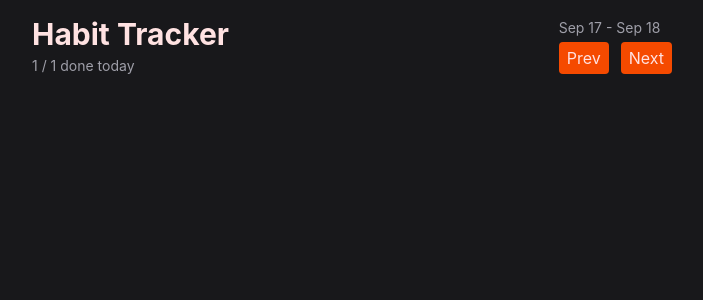
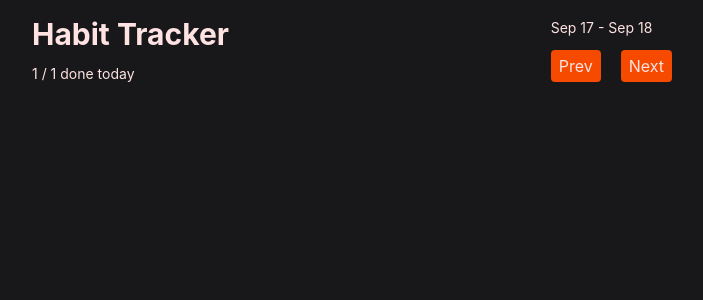
Before and after one commit to hedysom/habitTracker, a React (Vite) app: page / in a window 1280 px wide. Shown: the top 300 px of the page, without its empty margins (288-991 px from the left). Built offline with nearby package versions, Linux system fonts and the light colour scheme.

Commit message:
header separate component

```diff
--- a/src/App.tsx
+++ b/src/App.tsx
@@ -1,4 +1,5 @@
-import { Button } from "./components/Button"
+import { Header } from "./components/Header"
+import { HabitForm } from "./components/HabitForm"
 
 export default function App(){
   return  (
@@ -8,24 +9,3 @@ export default function App(){
   </div>
   )
 }
-
-function Header(){
-  return <header className="flex items-center justify-between">
-    <div className="flex flex-col gap-1">
-      <h1 className="text-3xl font-bold">Habit Tracker</h1>
-      <span className="text-zinc-400 text-sm">1 / 1 done today</span>
-    </div>
-
-    <div className="flex flex-col gap-1">
-      <span className="text-zinc-400 text-sm">Sep 17 - Sep 18</span>
-      <div className="flex items-center gap-3">
-        <Button>Prev</Button>
-        <Button>Next</Button>
-      </div>
-    </div>
-  </header>
-}
-
-function HabitForm(){
-  return null
-}
--- /dev/null
+++ b/src/components/HabitForm.tsx
@@ -0,0 +1,3 @@
+export function HabitForm(){
+    return null
+}
--- /dev/null
+++ b/src/components/Header.tsx
@@ -0,0 +1,18 @@
+import { Button } from "./Button";
+
+export function Header(){
+  return <header className="flex items-center justify-between">
+    <div className="flex flex-col gap-3">
+      <h1 className="text-3xl font-bold">Habit Tracker</h1>
+      <span className="text-zinc-402 text-sm">1 / 1 done today</span>
+    </div>
+
+    <div className="flex flex-col gap-3">
+      <span className="text-zinc-402 text-sm">Sep 17 - Sep 18</span>
+      <div className="flex items-center gap-5">
+        <Button>Prev</Button>
+        <Button>Next</Button>
+      </div>
+    </div>
+  </header>
+}
```
